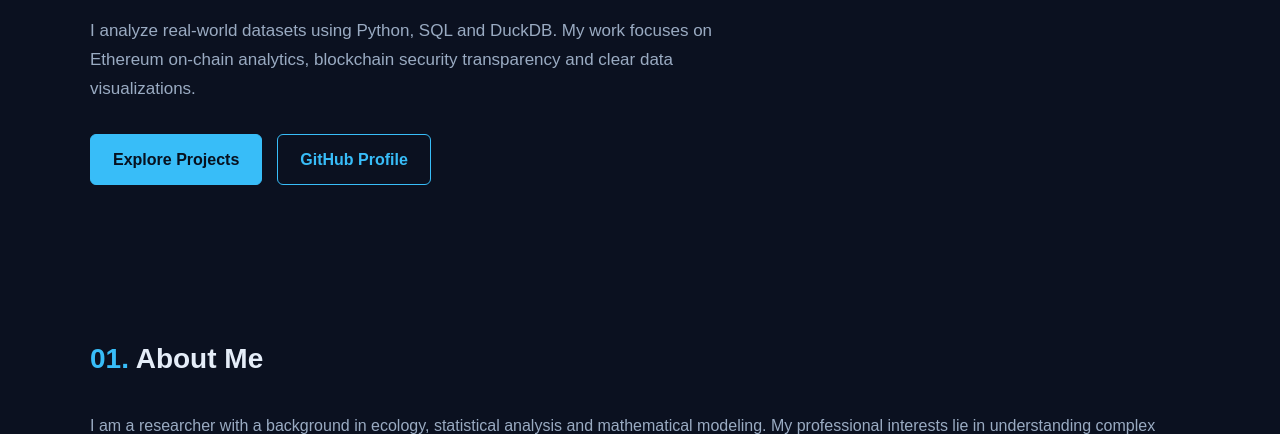
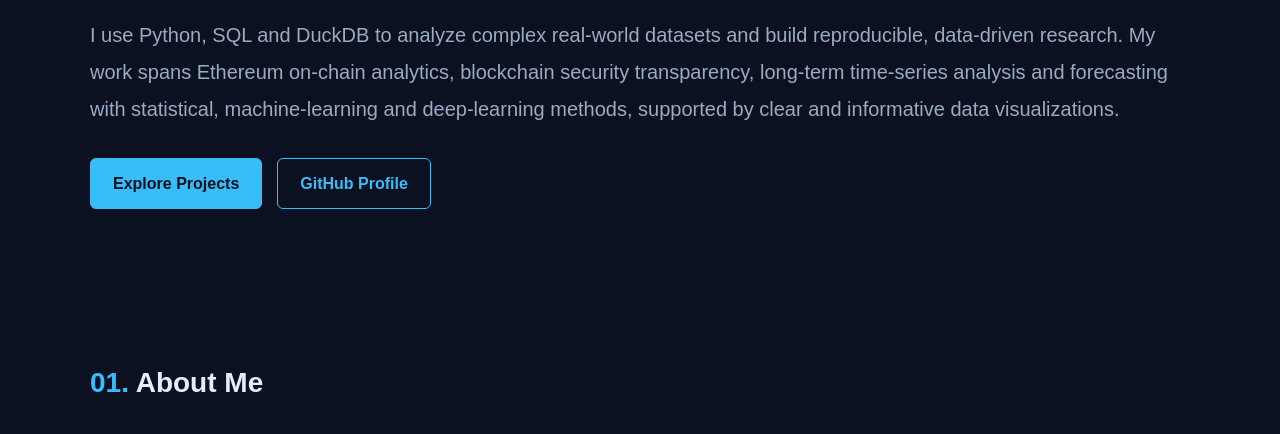
Before and after one commit to jkisfahani/jkisfahani.github.io, a plain HTML site: page index.html in a window 1280 px wide. Shown: the part 361-795 px from the top of the page. Drawn offline with Linux system fonts and the light colour scheme.

Commit message:
Expand portfolio introduction and improve typography

```diff
--- a/index.html
+++ b/index.html
@@ -119,9 +119,11 @@
     }
 
     .hero p {
-      max-width: 650px;
+      width: 100%;
+      max-width: none;
       color: var(--muted);
-      font-size: 17px;
+      font-size: 20px;
+      line-height: 1.85;
     }
 
     .buttons {
@@ -338,9 +340,11 @@
       </h1>
 
       <p>
-        I analyze real-world datasets using Python, SQL and DuckDB.
-        My work focuses on Ethereum on-chain analytics, blockchain
-        security transparency and clear data visualizations.
+        I use Python, SQL and DuckDB to analyze complex real-world datasets
+        and build reproducible, data-driven research. My work spans Ethereum
+        on-chain analytics, blockchain security transparency, long-term
+        time-series analysis and forecasting with statistical, machine-learning
+        and deep-learning methods, supported by clear and informative data visualizations.
       </p>
 
       <div class="buttons">
```
